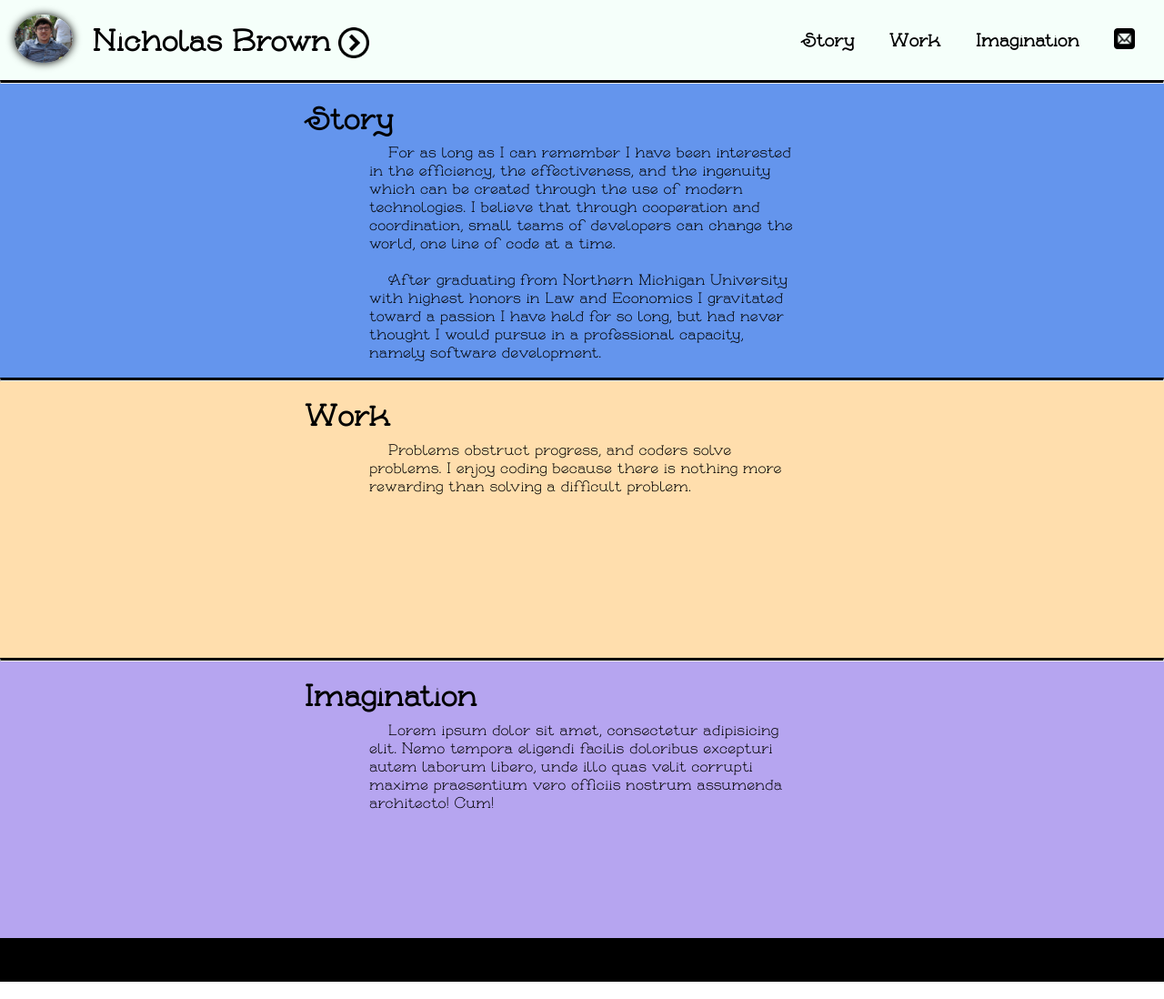
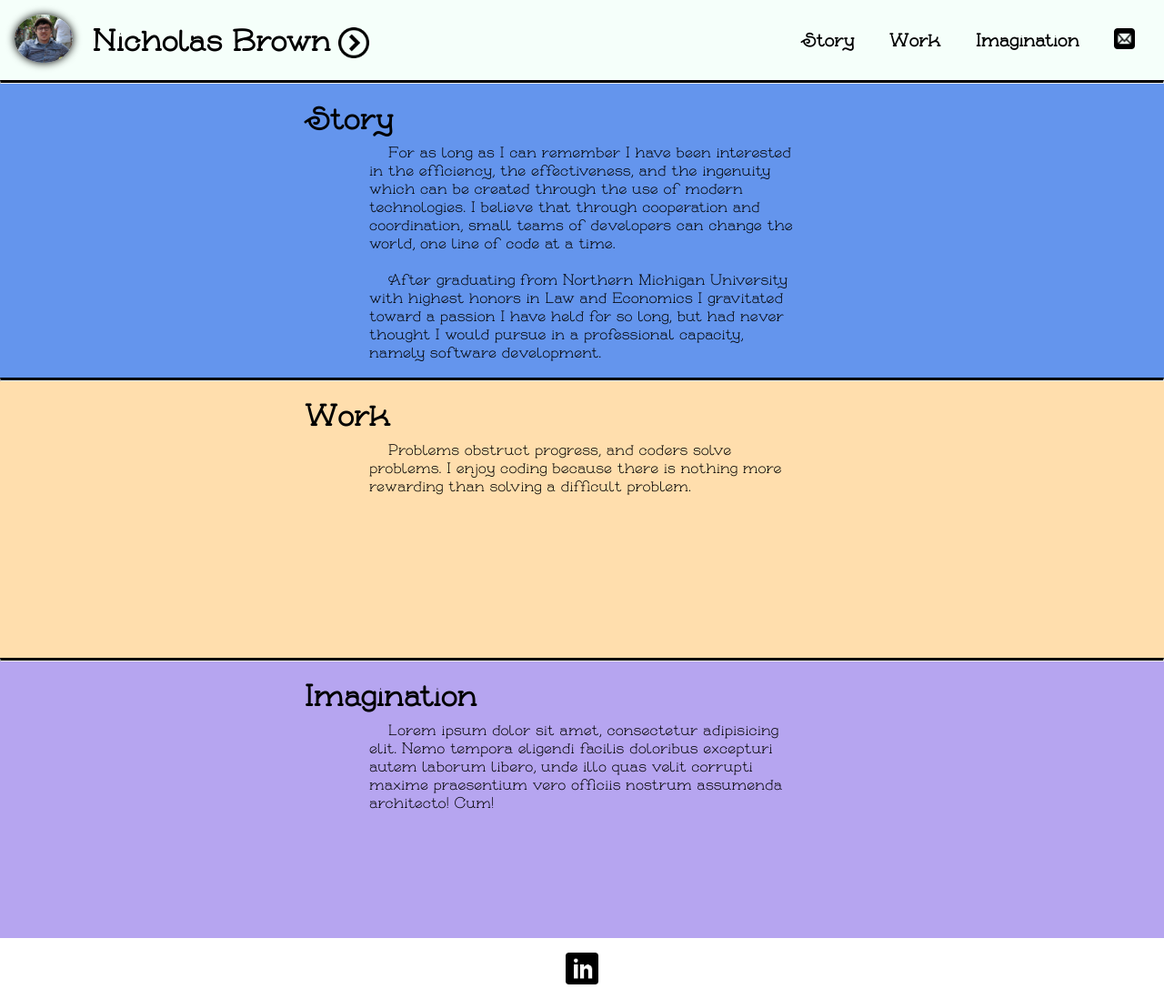
Before and after one commit to nikthequik/nikthequik, a plain HTML site: page index.html in a window 1280 px wide. Shown: the whole page at 91% size. Drawn offline with nearby package versions, Linux system fonts and the light colour scheme.

Commit message:
-add link to linked in -change footer color to accommodate new icon

```diff
--- a/css/main.css
+++ b/css/main.css
@@ -186,15 +186,17 @@ h1 {
 
 #outro {
 	min-height: 1em;
-	background-color: black;
-	color: white;
+	background-color: white;
+	color: black;
 	padding: 1em;
 }
 
-#attribution {
-	font-size: 0.8em;
-	text-align: center;
-	margin: 0;
+#social {display: block;margin: 0 auto;}
+
+#linkedin {
+	width: 2.2em;
+	margin: 0 auto;
+	display: block;
 }
 
 @media (max-width: 842px) {
--- a/index.html
+++ b/index.html
@@ -52,7 +52,9 @@
 			</article>
 		</section>
 		<footer id="outro">
-			<p id="attribution"></p>
+			<div id="social">
+				<a href="https://www.linkedin.com/in/nikthequik11"><img src="img/linkedin.png" alt="" id="linkedin"></a>
+			</div>
 		</footer>
 		<script src="https://code.jquery.com/jquery-2.2.3.min.js" integrity="sha256-a23g1Nt4dtEYOj7bR+vTu7+T8VP13humZFBJNIYoEJo=" crossorigin="anonymous"></script>
 		<script src="js/bootstrap.min.js"></script>
```
Also changed, not shown: img/linkedin.png (added), 1 other file.
